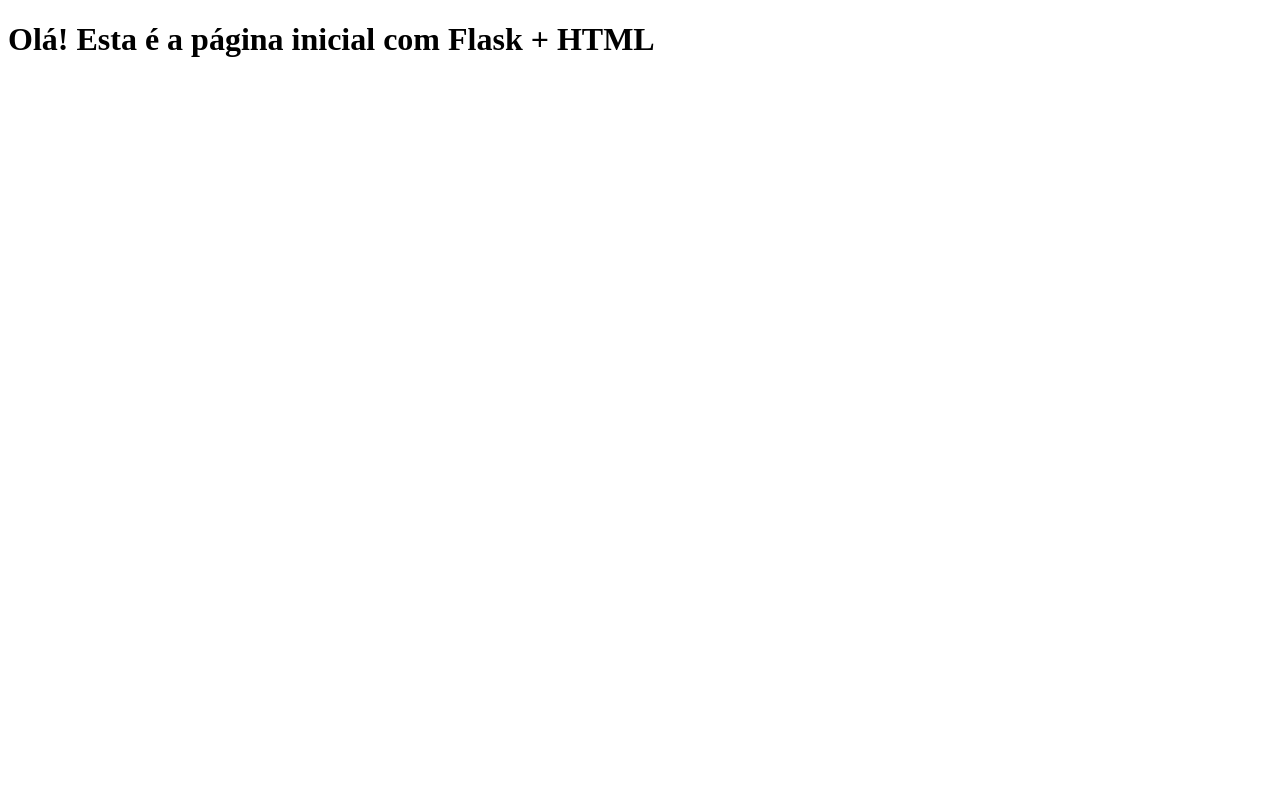
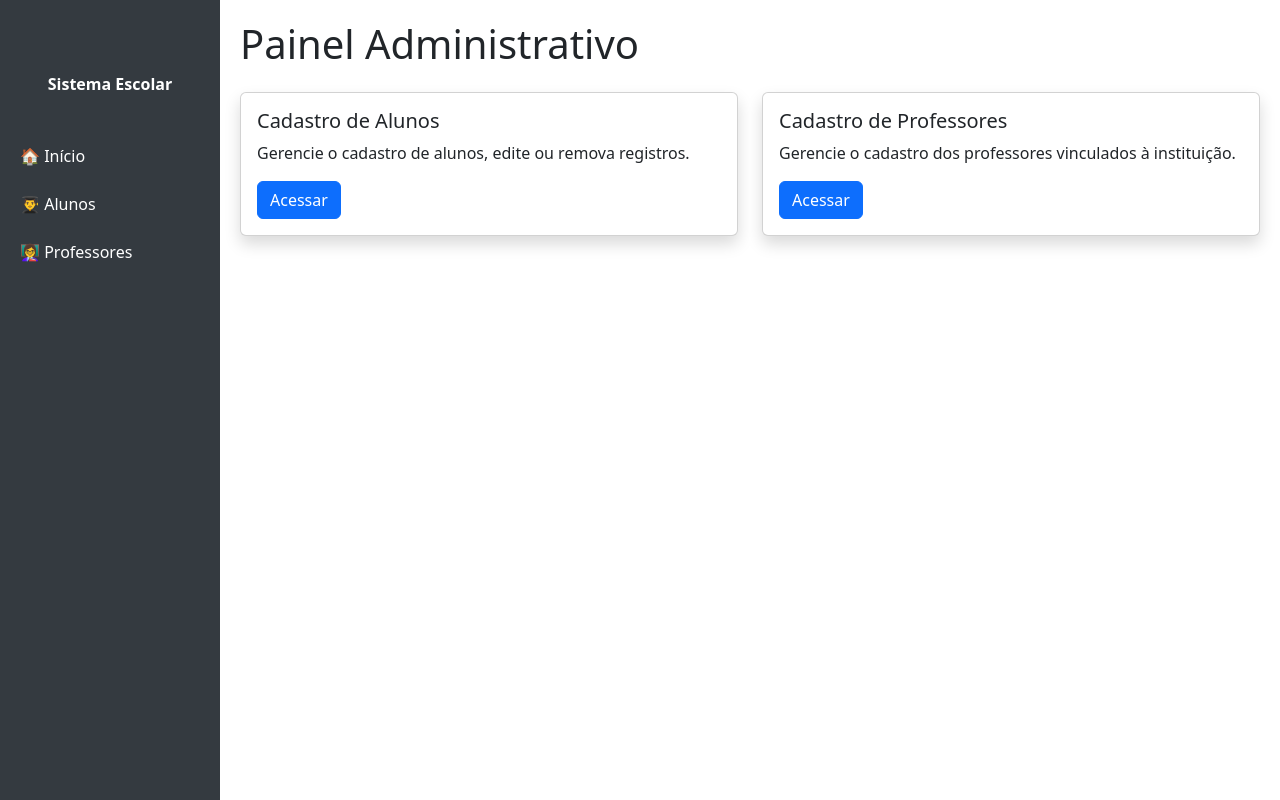
Before and after one commit to dudvs/projeto_flask, a Flask app: page / in a window 1280 px wide. Run offline with Flask 3, Linux system fonts and the light colour scheme.

Commit message:
templates

```diff
--- /dev/null
+++ b/templates/cabecalho.html
@@ -0,0 +1,58 @@
+<!DOCTYPE html>
+<html lang="pt-BR">
+<head>
+    <meta charset="UTF-8">
+    <meta name="viewport" content="width=device-width, initial-scale=1.0">
+    <title>Dashboard - Sistema Escolar</title>
+    <link href="https://cdn.jsdelivr.net/npm/bootstrap@5.3.3/dist/css/bootstrap.min.css" rel="stylesheet">
+    <style>
+        body {
+            min-height: 100vh;
+        }
+        .sidebar {
+            height: 100vh;
+            position: fixed;
+            left: 0;
+            top: 0;
+            width: 220px;
+            background-color: #343a40;
+            padding-top: 60px;
+        }
+        .sidebar a {
+            color: #fff;
+            display: block;
+            padding: 12px 20px;
+            text-decoration: none;
+        }
+        .sidebar a:hover {
+            background-color: #495057;
+        }
+        .main {
+            margin-left: 220px;
+            padding: 20px;
+        }
+        @media (max-width: 768px) {
+            .sidebar {
+                position: static;
+                width: 100%;
+                height: auto;
+                padding-top: 0;
+            }
+            .main {
+                margin-left: 0;
+            }
+        }
+    </style>
+</head>
+<body>
+
+    <!-- Sidebar -->
+    <nav class="sidebar">
+        <a class="navbar-brand text-center fw-bold d-block mb-4 text-white" href="#">Sistema Escolar</a>
+        <a href="#">🏠 Início</a>
+        <a href="#">👨‍🎓 Alunos</a>
+        <a href="#">👩‍🏫 Professores</a>
+    </nav>
+
+    <!-- Main content -->
+    <div class="main">
--- a/templates/index.html
+++ b/templates/index.html
@@ -1,10 +1,29 @@
-<!DOCTYPE html>
-<html>
-<head>
-    <meta charset="UTF-8">
-    <title>Bem-vindo ao Flask</title>
-</head>
-<body>
-    <h1>Olá! Esta é a página inicial com Flask + HTML</h1>
-</body>
-</html>
+{% include 'cabecalho.html' %}
+
+        <h1 class="mb-4">Painel Administrativo</h1>
+
+        <div class="row">
+
+                <div class="col-md-6 mb-4">
+                    <div class="card shadow">
+                        <div class="card-body">
+                            <h5 class="card-title">Cadastro de Alunos</h5>
+                            <p class="card-text">Gerencie o cadastro de alunos, edite ou remova registros.</p>
+                            <a href="#" class="btn btn-primary">Acessar</a>
+                        </div>
+                    </div>
+                </div>
+
+                <div class="col-md-6 mb-4">
+                    <div class="card shadow">
+                        <div class="card-body">
+                            <h5 class="card-title">Cadastro de Professores</h5>
+                            <p class="card-text">Gerencie o cadastro dos professores vinculados à instituição.</p>
+                            <a href="#" class="btn btn-primary">Acessar</a>
+                        </div>
+                    </div>
+                </div>
+
+        </div>
+
+{% include 'rodape.html' %}
--- /dev/null
+++ b/templates/rodape.html
@@ -0,0 +1,4 @@
+</div>
+
+</body>
+</html>
```
